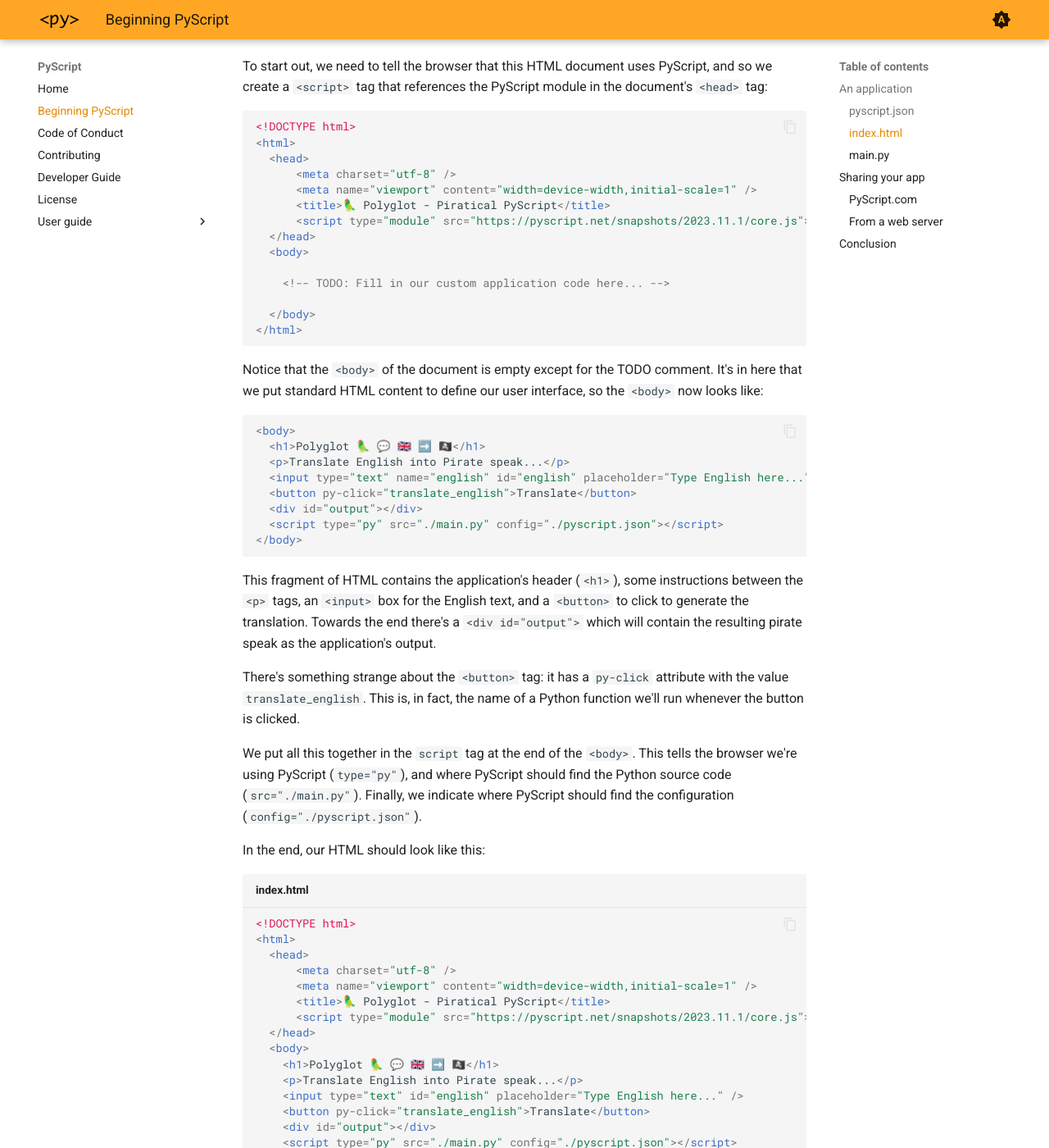
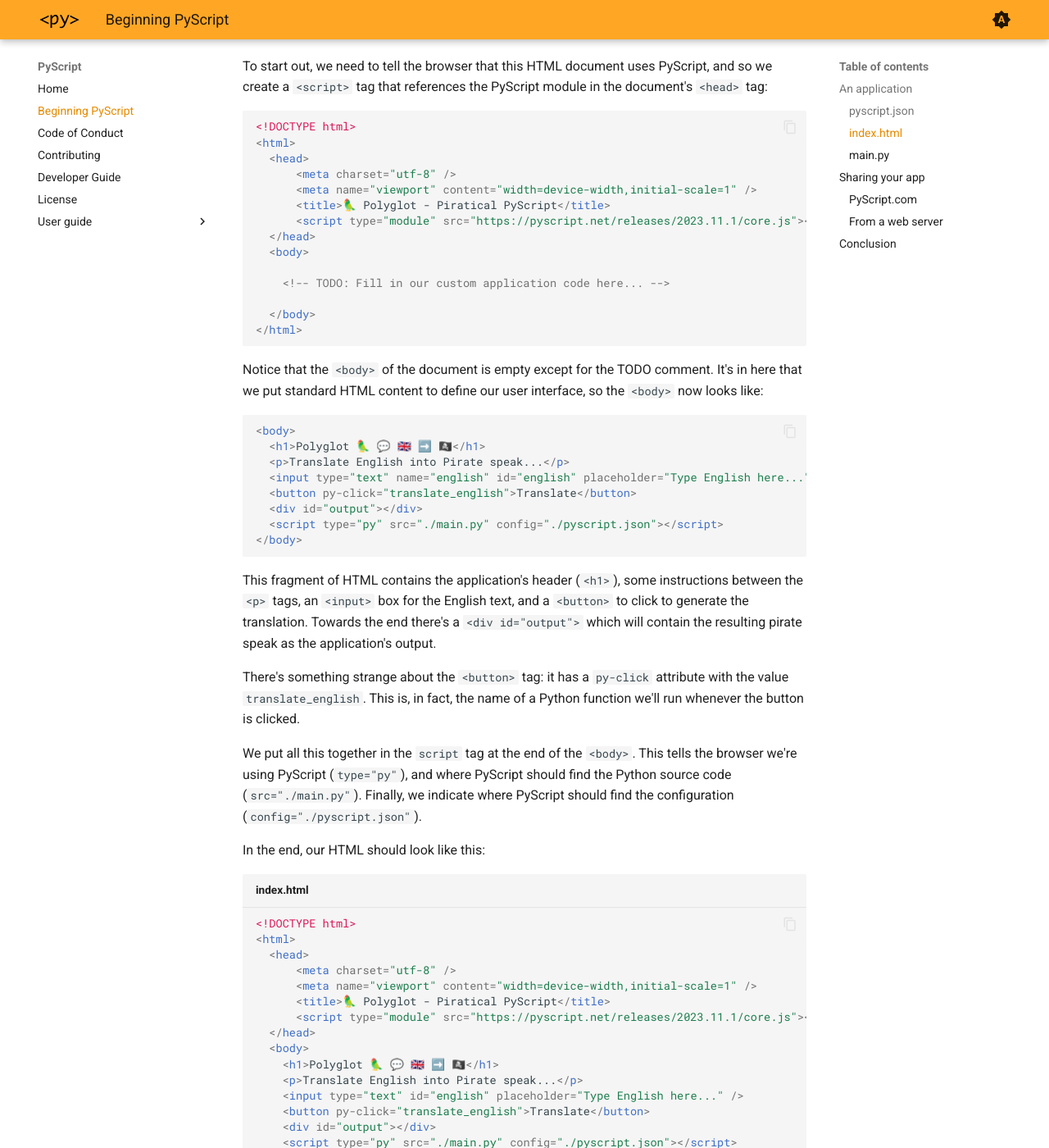
Before and after one commit to pyscript/docs, an MkDocs documentation site: the page built from docs/beginning-pyscript.md, in a window 1280 px wide and 1400 px high, scrolled down 2412 px. Shown: the whole window at 82% size. Built offline with MkDocs 1.6.1 and Material for MkDocs 9.7.7, drawn with Linux system fonts in a browser that asks for light colours; the version menu is left out; part of the change alters nothing that is shown.

Commit message:
replace missing wrong links

```diff
--- a/docs/beginning-pyscript.md
+++ b/docs/beginning-pyscript.md
@@ -106,7 +106,7 @@ module in the document's `<head>` tag:
       <meta charset="utf-8" />
       <meta name="viewport" content="width=device-width,initial-scale=1" />
       <title>🦜 Polyglot - Piratical PyScript</title>
-      <script type="module" src="https://pyscript.net/snapshots/2023.11.1/core.js"></script>
+      <script type="module" src="https://pyscript.net/releases/2023.11.1/core.js"></script>
   </head>
   <body>
 
@@ -155,7 +155,7 @@ In the end, our HTML should look like this:
       <meta charset="utf-8" />
       <meta name="viewport" content="width=device-width,initial-scale=1" />
       <title>🦜 Polyglot - Piratical PyScript</title>
-      <script type="module" src="https://pyscript.net/snapshots/2023.11.1/core.js"></script>
+      <script type="module" src="https://pyscript.net/releases/2023.11.1/core.js"></script>
   </head>
   <body>
     <h1>Polyglot 🦜 💬 🇬🇧 ➡️ 🏴‍☠️</h1>
```
